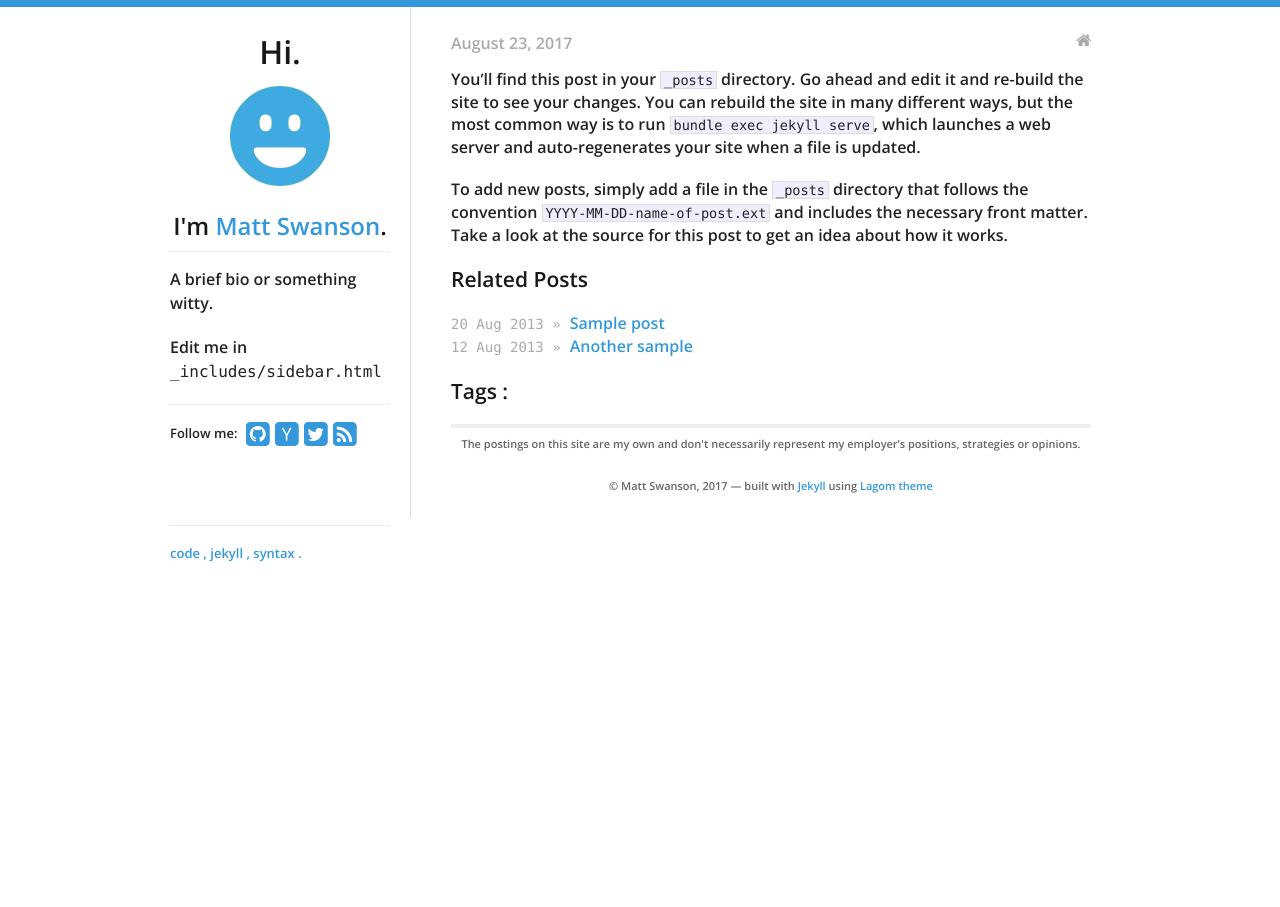
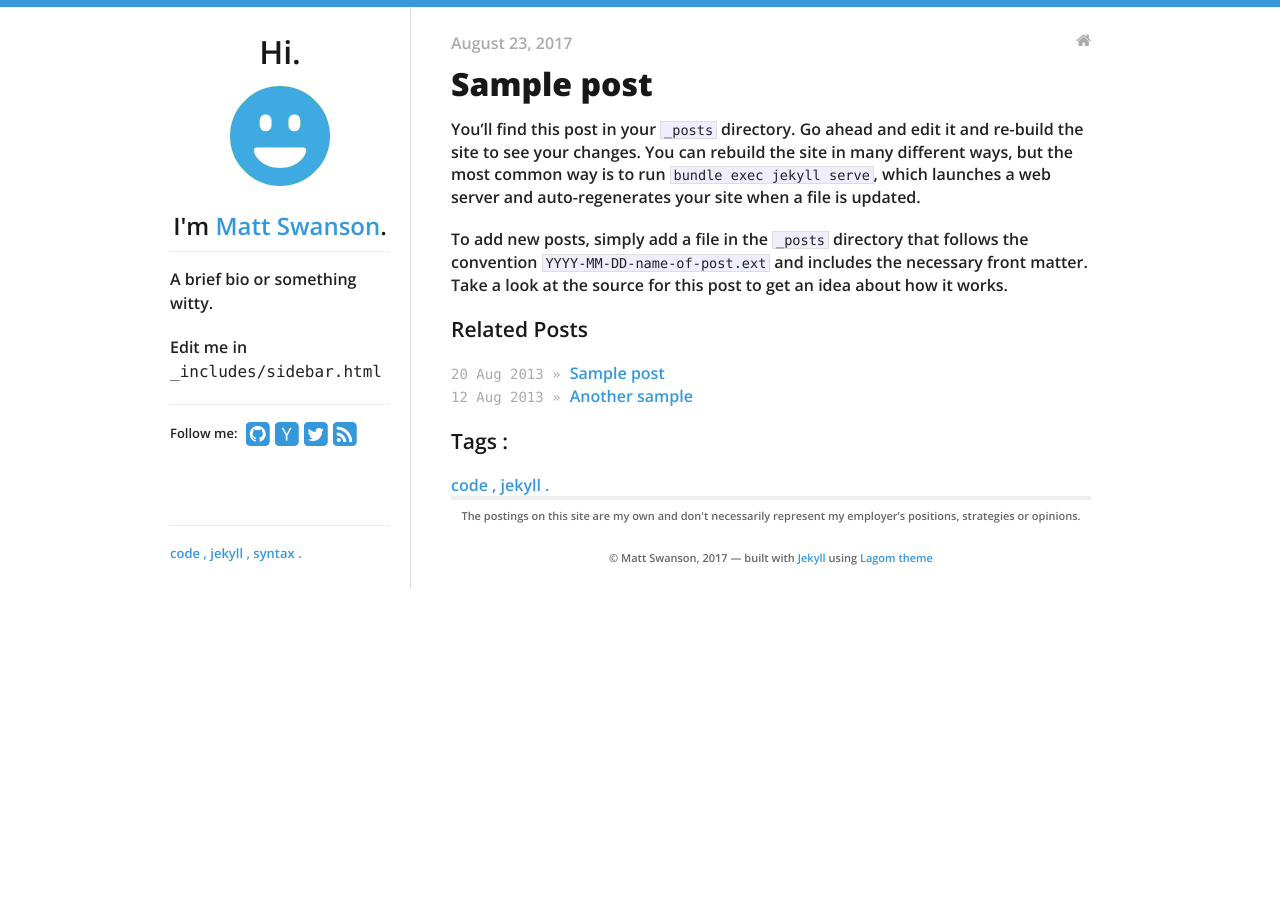
Before and after one commit to yoann01/ktmd, a Jekyll site: the page built from _posts/2017-08-23-First-Post.md, in a window 1280 px wide. Built offline with Jekyll 4.4.1, drawn with Linux system fonts in a browser that asks for light colours; nearby versions of some CDN libraries; our own code applies the rules of GitHub Pages for plain Markdown files.

Commit message:
Update 2017-08-23-First-Post.md

```diff
--- a/_posts/2017-08-23-First-Post.md
+++ b/_posts/2017-08-23-First-Post.md
@@ -1,8 +1,9 @@
 ---
 layout: post
-title:  "First post"
-date:   2017-08-23 19:16:01 -0600
-categories: - blog
+title: Sample post
+tags: [code, jekyll]
+categories:
+- blog
 ---
 You’ll find this post in your `_posts` directory. Go ahead and edit it and re-build the site to see your changes. You can rebuild the site in many different ways, but the most common way is to run `bundle exec jekyll serve`, which launches a web server and auto-regenerates your site when a file is updated.
 
```
